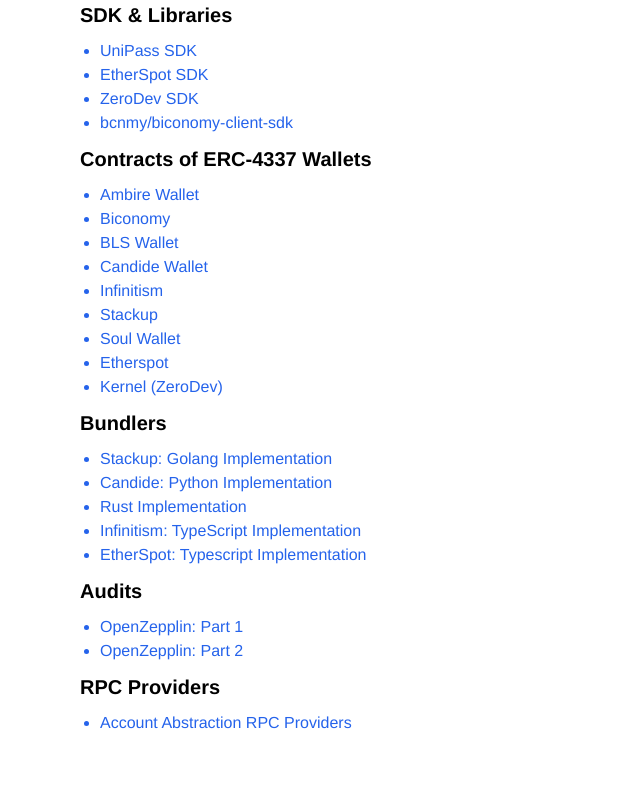
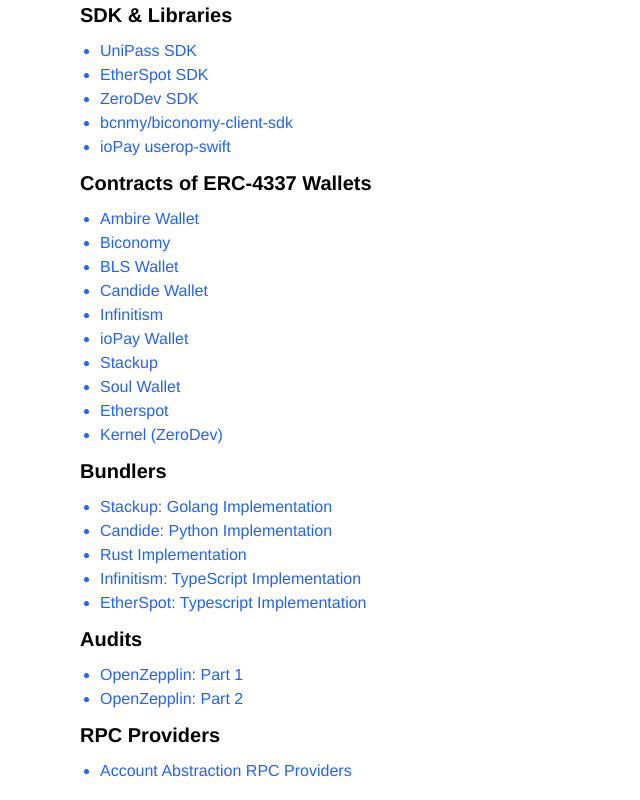
Before and after one commit to eth-infinitism/landing-page, a Next.js app: page /resources in a window 1280 px wide. Shown: the part 660-1460 px from the top of the page, without its empty margins (0-640 px from the left). Built offline with nearby package versions, Linux system fonts and the light colour scheme.

Commit message:
added iopay implem contracts and sdk

```diff
--- a/configs/home/partner.ts
+++ b/configs/home/partner.ts
@@ -30,6 +30,7 @@ import cartridge_icon from '@assets/logos/cartridge.jpeg';
 import iotex_icon from '@assets/logos/iotex.jpeg';
 import openfort_icon from '@assets/logos/openfort.jpeg';
 import blockpi_icon from '@assets/logos/blockpi.png';
+import ioPay_icon from '@assets/logos/ioPay.png';
 
 
 export interface IPartnerItem {
@@ -162,4 +163,8 @@ export const PartnerItems: IPartnerItem[] = [
     logo: blockpi_icon,
     link: 'https://blockpi.io/',
   },
+  {
+    logo: ioPay_icon,
+    link: 'https://iopay.me/',
+  }
 ];
--- a/configs/resources/article.ts
+++ b/configs/resources/article.ts
@@ -153,6 +153,10 @@ export const Articles: IResourceSection[] = [
       {
         name: `4337 Misconceptions`,
         url: `https://twitter.com/johnrising_/status/1619166915624112131`
+      },
+      {
+        name: `What is a zkSNARK-based AccountAbstraction wallet?`,
+        url: `https://twitter.com/iotex_dev/status/1699511884993495054`
       }
     ]
   }
--- a/configs/resources/code.ts
+++ b/configs/resources/code.ts
@@ -42,6 +42,10 @@ export const Code: IResourceSection[] = [
         name: "bcnmy/biconomy-client-sdk",
         url: `https://github.com/bcnmy/biconomy-client-sdk`,
       },
+      {
+        name: "ioPay userop-swift",
+        url: `https://github.com/iotexproject/userop-swift`,
+      },
     ],
   },
   {
@@ -66,6 +70,10 @@ export const Code: IResourceSection[] = [
       {
         name: "Infinitism",
         url: `https://github.com/eth-infinitism/account-abstraction`,
+      },
+      {
+        name: "ioPay Wallet",
+        url: `https://github.com/iotexproject/account-abstraction-contracts`,
       },
       {
         name: "Stackup",
```
Also changed, not shown: assets/logos/ioPay.png (added), 1 other file (tests, documents, lock files or other folders).
